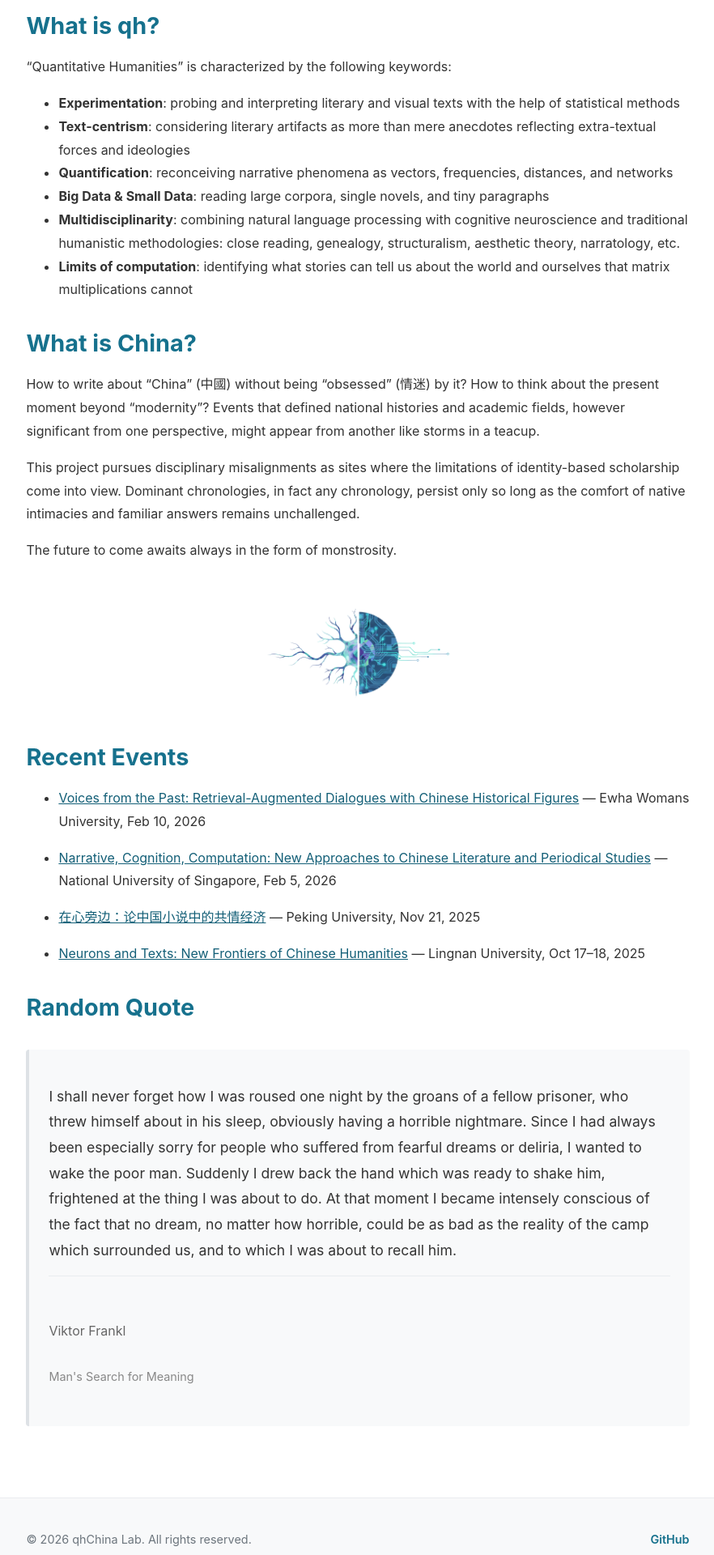
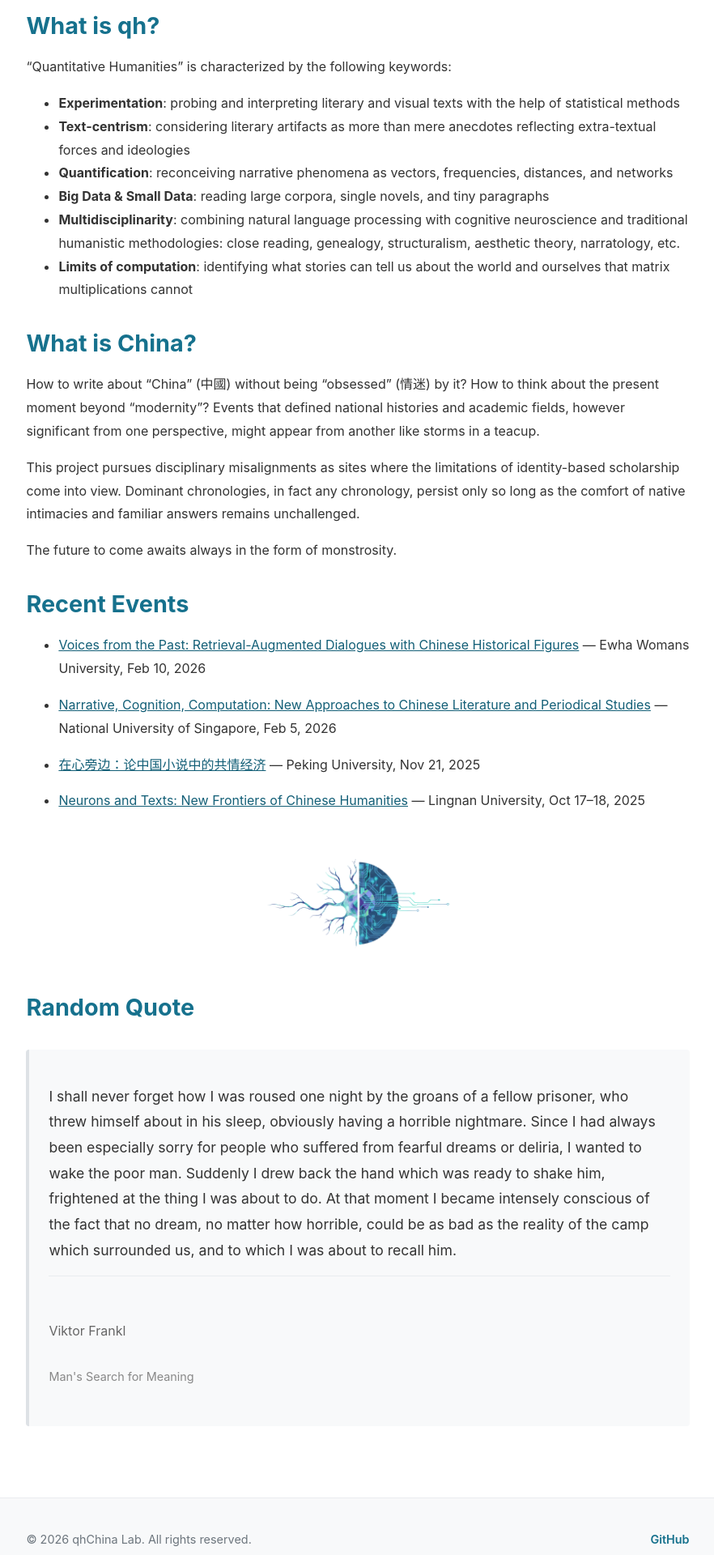
Before and after one commit to mcjkurz/qhchina-web, a Jekyll site: the page built from index.md, in a window 1280 px wide. Shown: the part 723-2643 px from the top of the page at 81% size, without its empty margins (198-1080 px from the left). Built offline with Jekyll 4.4.1, drawn with Linux system fonts in a browser that asks for light colours.

Commit message:
recent events

```diff
--- a/index.md
+++ b/index.md
@@ -49,8 +49,6 @@ This project pursues disciplinary misalignments as sites where the limitations o
 
 The future to come awaits always in the form of monstrosity.
 
-<img src="{{ site.baseurl }}/assets/img/separator.png" alt="Separator" class="separator">
-
 ## Recent Events
 
 - [Voices from the Past: Retrieval-Augmented Dialogues with Chinese Historical Figures]({{ site.baseurl }}/assets/img/events/Kurzynski-ewha-20260210.png) — Ewha Womans University, Feb 10, 2026
@@ -61,6 +59,8 @@ The future to come awaits always in the form of monstrosity.
 
 - [Neurons and Texts: New Frontiers of Chinese Humanities]({{ site.baseurl }}/assets/img/events/NeuronsAndTexts_Poster.png) — Lingnan University, Oct 17–18, 2025
 
+<img src="{{ site.baseurl }}/assets/img/separator.png" alt="Separator" class="separator">
+
 ## Random Quote
 
 {% include random_quote.html %}
```
